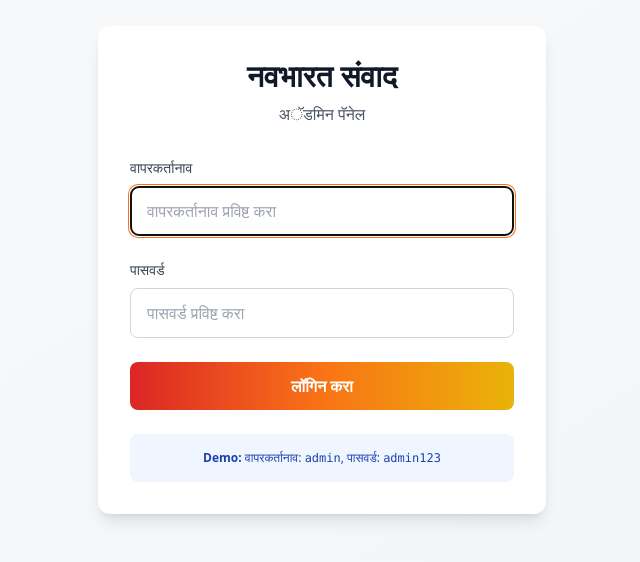
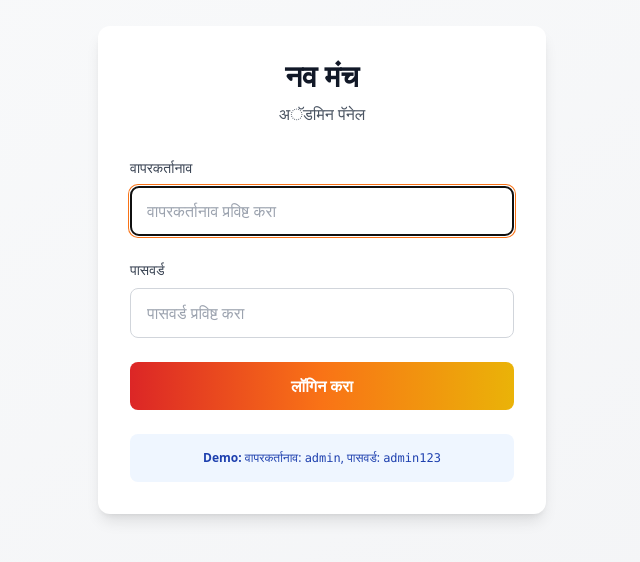
Before and after one commit to rohan1207/Navbharat-Sauwad-Admin, a React (Vite) app: page /admin/login in a window 1280 px wide. Shown: the part 130-692 px from the top of the page, without its empty margins (318-958 px from the left). Built offline with nearby package versions, Linux system fonts and the light colour scheme; no server answers.

Commit message:
29 dec applying admin panel

```diff
--- a/src/pages/EPaperManagement.jsx
+++ b/src/pages/EPaperManagement.jsx
@@ -190,7 +190,7 @@ const EPaperManagement = () => {
                 type="text"
                 value={newEpaper.title}
                 onChange={(e) => setNewEpaper({ ...newEpaper, title: e.target.value })}
-                placeholder="उदा: नवभारत संवाद - 15 जानेवारी 2024"
+                placeholder="उदा: नव मंच - 15 जानेवारी 2024"
                 className="w-full px-4 py-2 border border-gray-300 rounded-lg focus:ring-2 focus:ring-gray-900 focus:border-gray-900"
               />
             </div>
--- a/src/pages/Login.jsx
+++ b/src/pages/Login.jsx
@@ -43,7 +43,7 @@ const Login = () => {
         <div className="bg-white rounded-xl shadow-lg p-8">
           <div className="text-center mb-8">
             <h1 className="text-3xl font-bold text-gray-900 mb-2">
-              नवभारत संवाद
+              नव मंच
             </h1>
             <p className="text-gray-600">अॅडमिन पॅनेल</p>
           </div>
```
